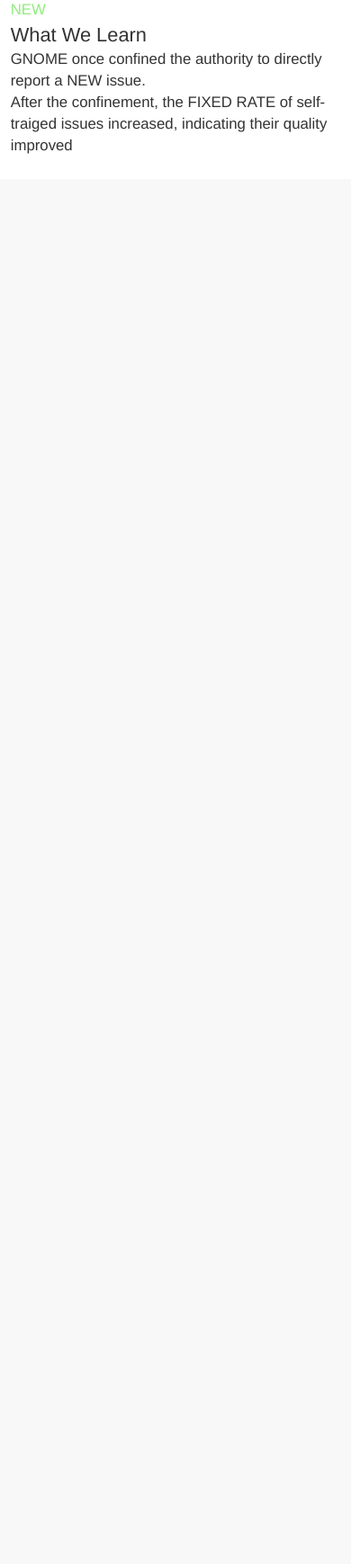
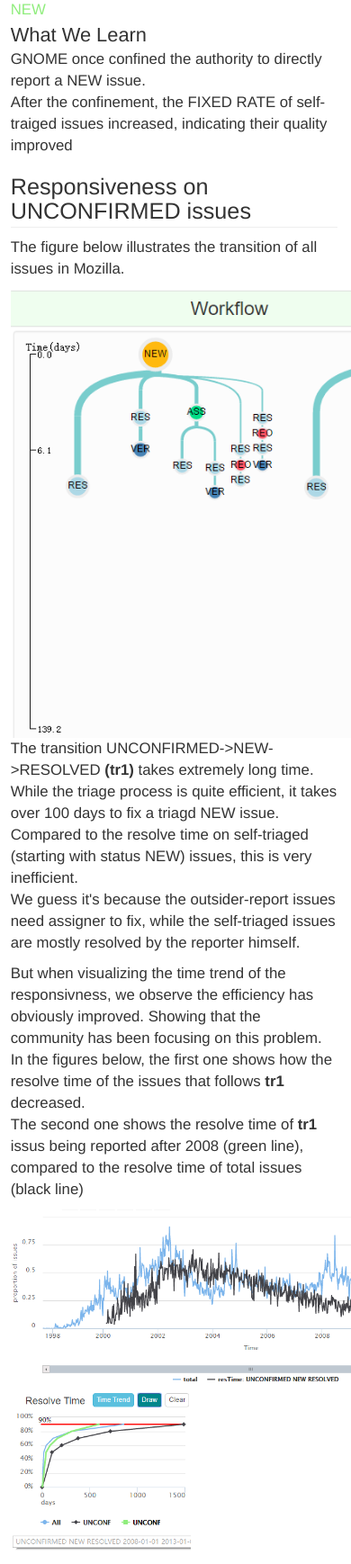
Before and after one commit to johnarseal/IWE, a Flask app: page /iwe/tutorial in a window 390 px wide; the page is wider, and only the part inside the window is pictured. Shown: the part 3859-5597 px from the top of that part at 90% size. Before the commit the page ends 4030 px from the top of that part, so only its background shows below. Run offline with Flask 2, Linux system fonts and the light colour scheme; some libraries are stand-ins or nearby versions.

Commit message:
add an usage example in tutorial, about Responsiveness on UNCONFIRMED issues

```diff
--- a/code/templates/tutorial.html
+++ b/code/templates/tutorial.html
@@ -96,6 +96,27 @@
 			<span style="font-size:1.3em">What We Learn</span><br>
 			GNOME once confined the authority to directly report a NEW issue. <br>After the confinement, the FIXED RATE of self-traiged issues increased, indicating their quality improved
 		</p>
+		<h2>Responsiveness on UNCONFIRMED issues</h2>
+		<p>The figure below illustrates the transition of all issues in Mozilla.</p>
+		<img style="max-width:600px" src="{{url_for('static', filename='img/mozilla-transition.jpg')}}" />
+		<p>
+			The transition UNCONFIRMED->NEW->RESOLVED <b>(tr1)</b> takes extremely long time. While the triage process is quite efficient, it takes over 100 days to fix a triagd NEW issue.
+			<br>
+			Compared to the resolve time on self-triaged (starting with status NEW) issues, this is very inefficient.
+			<br>
+			We guess it's because the outsider-report issues need assigner to fix, while the self-triaged issues are mostly resolved by the reporter himself.
+		</p>
+		<p>
+			But when visualizing the time trend of the responsivness, we observe the efficiency has obviously improved.
+			Showing that the community has been focusing on this problem.
+			<br>
+			In the figures below, the first one shows how the resolve time of the issues that follows <b>tr1</b> decreased.
+			<br>
+			The second one shows the resolve time of <b>tr1</b> issus being reported after 2008 (green line), compared to the resolve time of total issues (black line)
+		</p>
+		<img style="max-width:600px" src="{{url_for('static', filename='img/mozilla_restime_improve2.png')}}" />
+		<br>
+		<img style="max-width:200px" src="{{url_for('static', filename='img/mozilla_restime_improve.png')}}" />
 	</div>
 </div>
 {% endblock %}
```
Also changed, not shown: code/static/img/mozilla-transition.jpg (added), code/static/img/mozilla_restime_improve.png (added), code/static/img/mozilla_restime_improve2.png (added).
